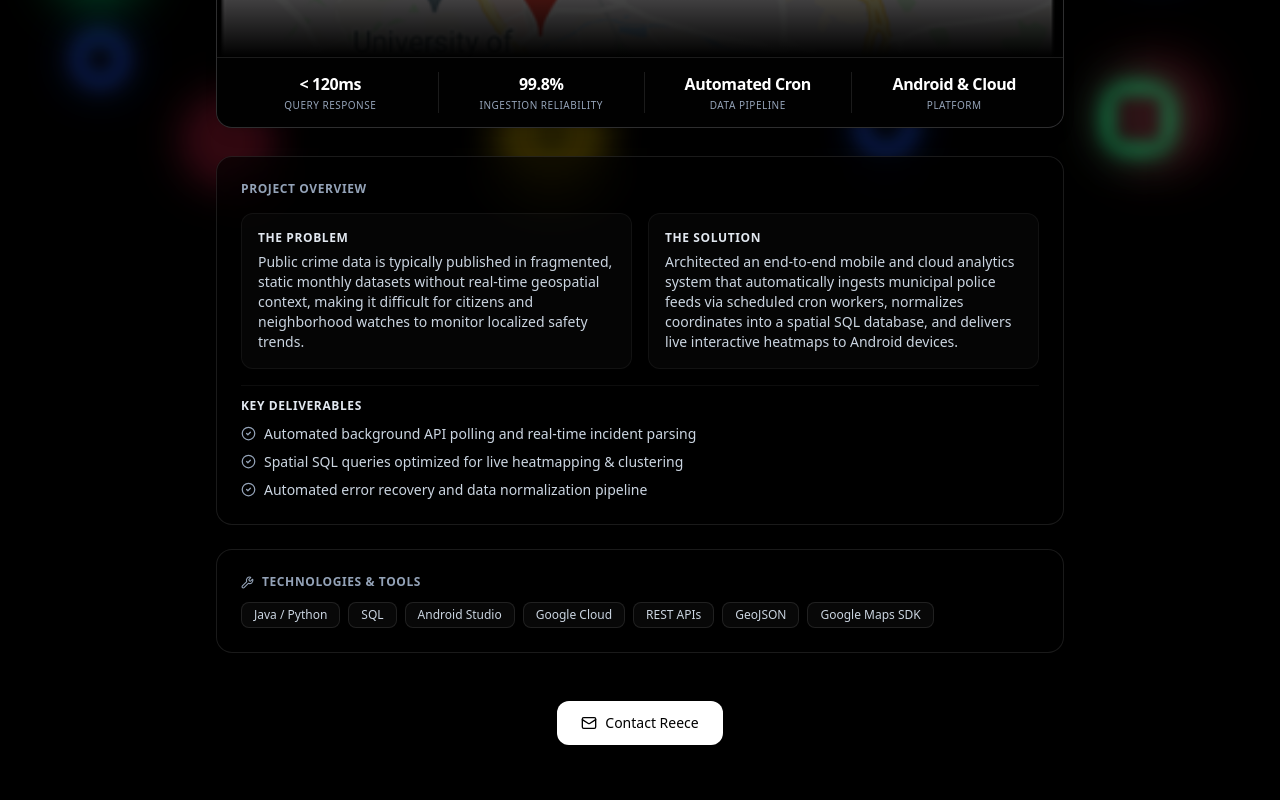
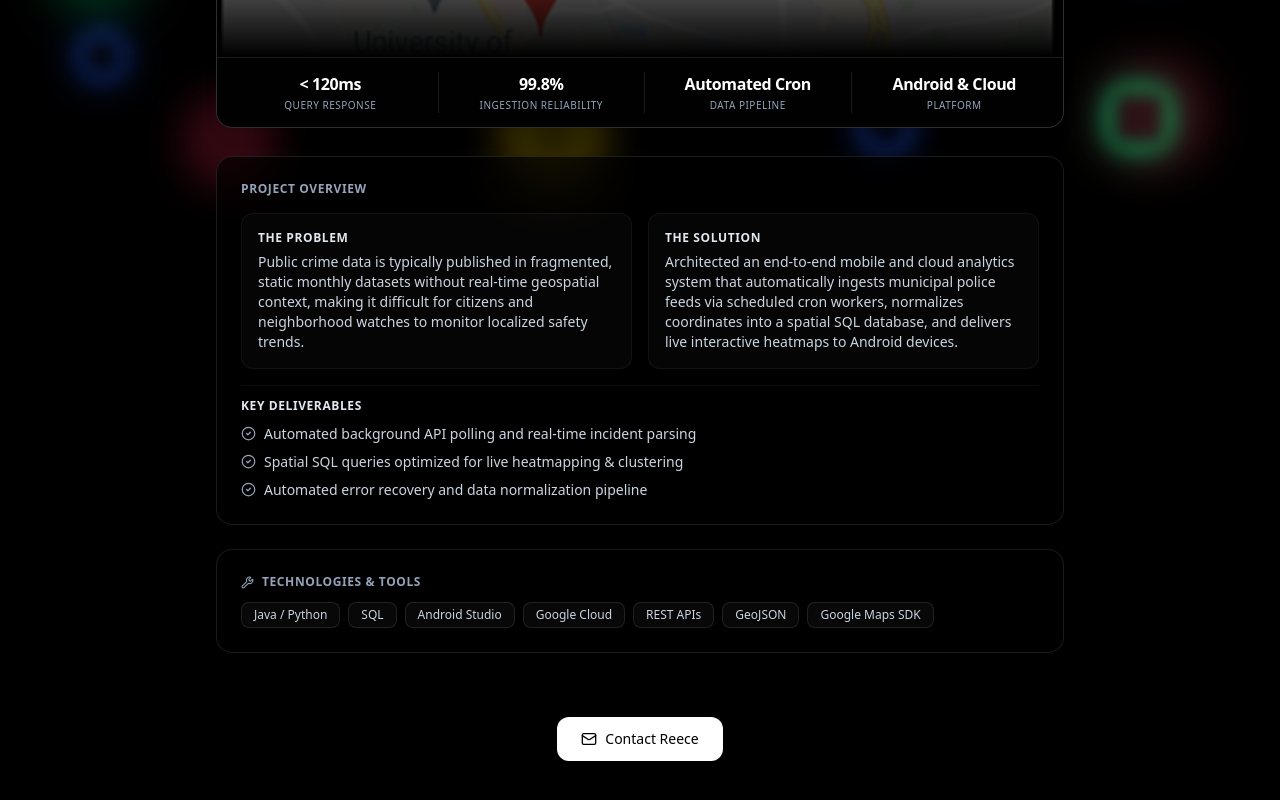
Before and after one commit to Reece-Bygrave/portfolio-reecebygrave, a React (Create React App) app: page /projects/crime-tracker in a window 1280 px wide. Shown: the part 600-1400 px from the top of the page. Built offline with nearby package versions, Linux system fonts and the light colour scheme.

Commit message:
project pages button pos change

```diff
--- a/src/pages/ProjectDetail.jsx
+++ b/src/pages/ProjectDetail.jsx
@@ -39,7 +39,7 @@ const ProjectDetail = () => {
   }
 
   return (
-    <div className="min-h-screen pt-28 pb-20 px-4 sm:px-6 max-w-4xl mx-auto">
+    <div className="min-h-screen pt-28 pb-12 sm:pb-16 px-4 sm:px-6 max-w-4xl mx-auto">
 
       {/* Top Navigation */}
       <div className="flex items-center mb-6">
@@ -168,7 +168,7 @@ const ProjectDetail = () => {
       </div>
 
       {/* Centered Bottom Action Button */}
-      <div className="mt-12 mb-6 flex justify-center items-center text-center">
+      <div className="mt-12 sm:mt-16 flex justify-center items-center text-center">
         <a
           href="mailto:Reecebygraveuk@gmail.com"
           className="inline-flex items-center justify-center gap-2 px-6 py-3 rounded-xl font-medium text-sm text-white dark:text-black bg-slate-900 dark:bg-white hover:bg-slate-800 dark:hover:bg-slate-100 transition duration-300 transform hover:-translate-y-0.5 shadow-md"
```
